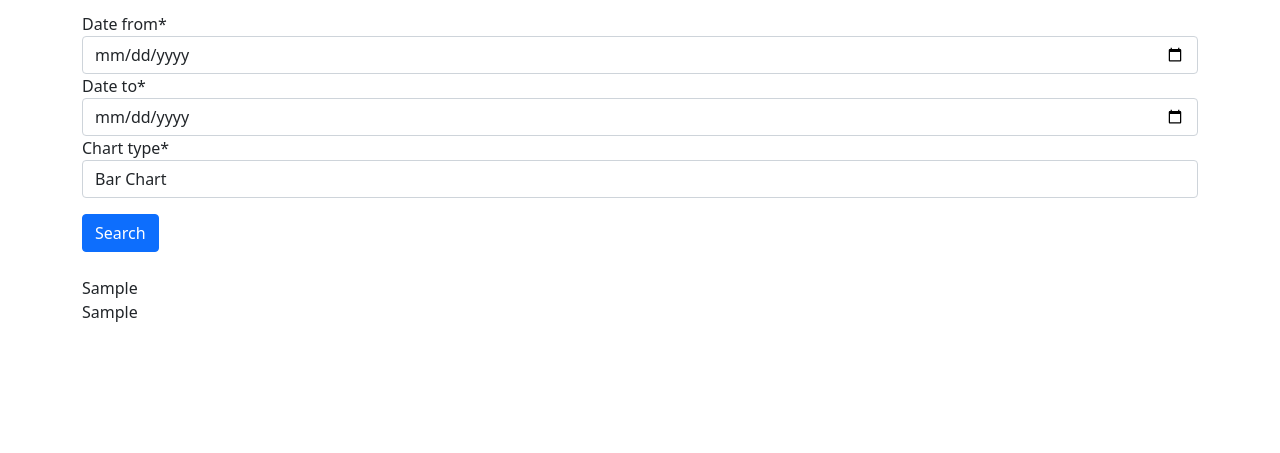
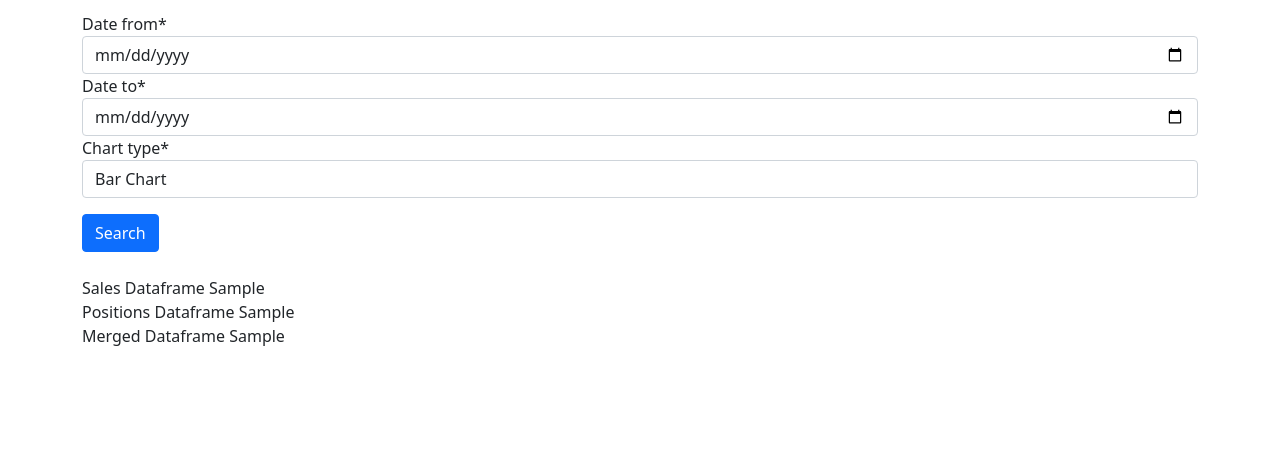
Before and after one commit to DavidTaapy/David-Learns-Django, a Django app: template src/sales/templates/sales/home.html in a window 1280 px wide. Shown: the part 347-800 px from the top of the page. Run offline with Django 3.2, Linux system fonts and the light colour scheme; tables that the repository leaves empty hold one stand-in row (values such as "Sample post"); the template is opened without the code that fills it: values that come from a table or form of the project are taken from there, most other values are stand-ins (such as "Sample title", 1, 10 or a date in 2020); some libraries are stand-ins or nearby versions.

Commit message:
Merging Sales & Positions DataFrame

```diff
--- a/src/sales/templates/sales/home.html
+++ b/src/sales/templates/sales/home.html
@@ -15,9 +15,14 @@ Home
 <br>
 
 {% if sales_df %}
+    Sales Dataframe
     {{sales_df|safe}}
     <br>
+    Positions Dataframe
     {{positions_df|safe}}
+    <br>
+    Merged Dataframe
+    {{merged_df|safe}}
 {% else %}
     <h3>No data</h3>
 {% endif %}
```
Also changed, not shown: src/sales/views.py (+8 -5 lines).
